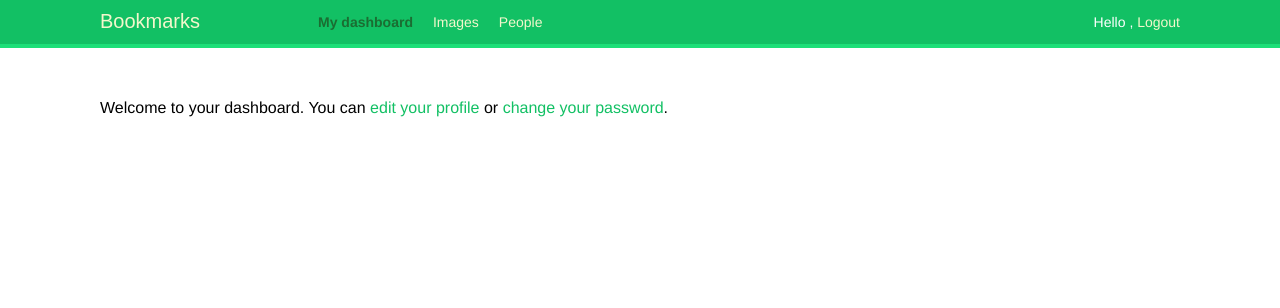
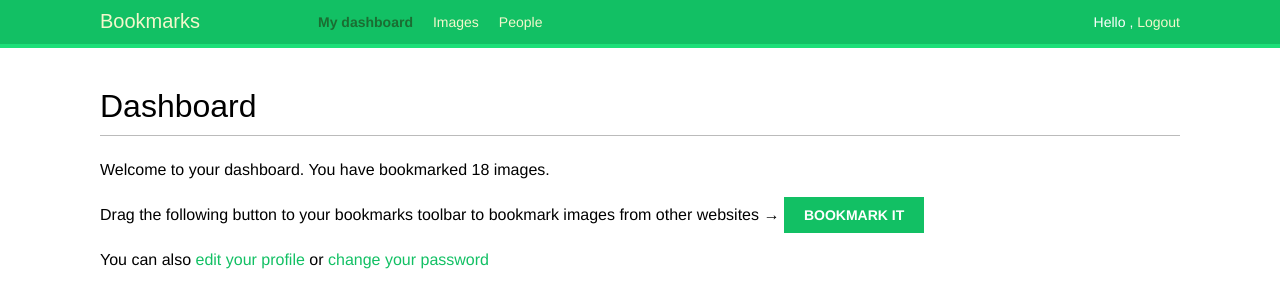
Before and after one commit to Kriss-Kross33/bookmarks, a Django app: page /account/ in a window 1280 px wide. Shown: the top 308 px of the page. Run offline with Django 3.2, Linux system fonts and the light colour scheme; a user stored in the database is signed in; data comes from the database, SQL or seed files in the repository; both versions use the stored data as it was after the commit; parts of the project's set-up code (start-up, migrations or seed data) failed here and were passed over; some libraries are stand-ins or nearby versions; some web fonts are replaced.

Commit message:
Update: Add a bookmark to add bookmarklet to toolbar
The bookmarklet enables the user to bookmark images from other web
pages.

```diff
--- a/account/templates/account/dashboard.html
+++ b/account/templates/account/dashboard.html
@@ -1,10 +1,23 @@
 {% extends 'base.html' %}
 
-{% block title %}Dashboard{% endblock title %}
+{% block title %}
+  Dashboard
+{% endblock title %}
+
 
 {% block content %}
-    <p>
-        Welcome to your dashboard. You can <a href="{% url 'edit' %}">edit your profile</a>
-        or <a href="{% url 'password_change' %}">change your password</a>.
+    <h1>Dashboard</h1>
+
+    {% with total_images_created=request.user.images_created.count  %}
+      <p>Welcome to your dashboard. You have bookmarked {{ total_images_created }}
+          image{{ total_images_created|pluralize }}.
+      </p>
+    {% endwith %}
+
+    <p>Drag the following button to your bookmarks toolbar to bookmark images
+        from other websites → <a href="javascript:{% include "bookmarklet_launcher.js" %}"
+    class="button">Bookmark it</a>
     </p>
+    <p>You can also <a href="{% url "edit" %}">edit your profile</a> or
+    <a href="{% url "password_change" %}">change your password</a></p>
 {% endblock content %}
--- a/bookmarks/settings.py
+++ b/bookmarks/settings.py
@@ -42,6 +42,8 @@ INSTALLED_APPS = [
     'django.contrib.staticfiles',
     'social_django',
     'django_extensions',
+    'images.apps.ImagesConfig',
+    'easy_thumbnails',
 ]
 
 MIDDLEWARE = [
```
Also changed, not shown: db.sqlite3, 1 other file.
